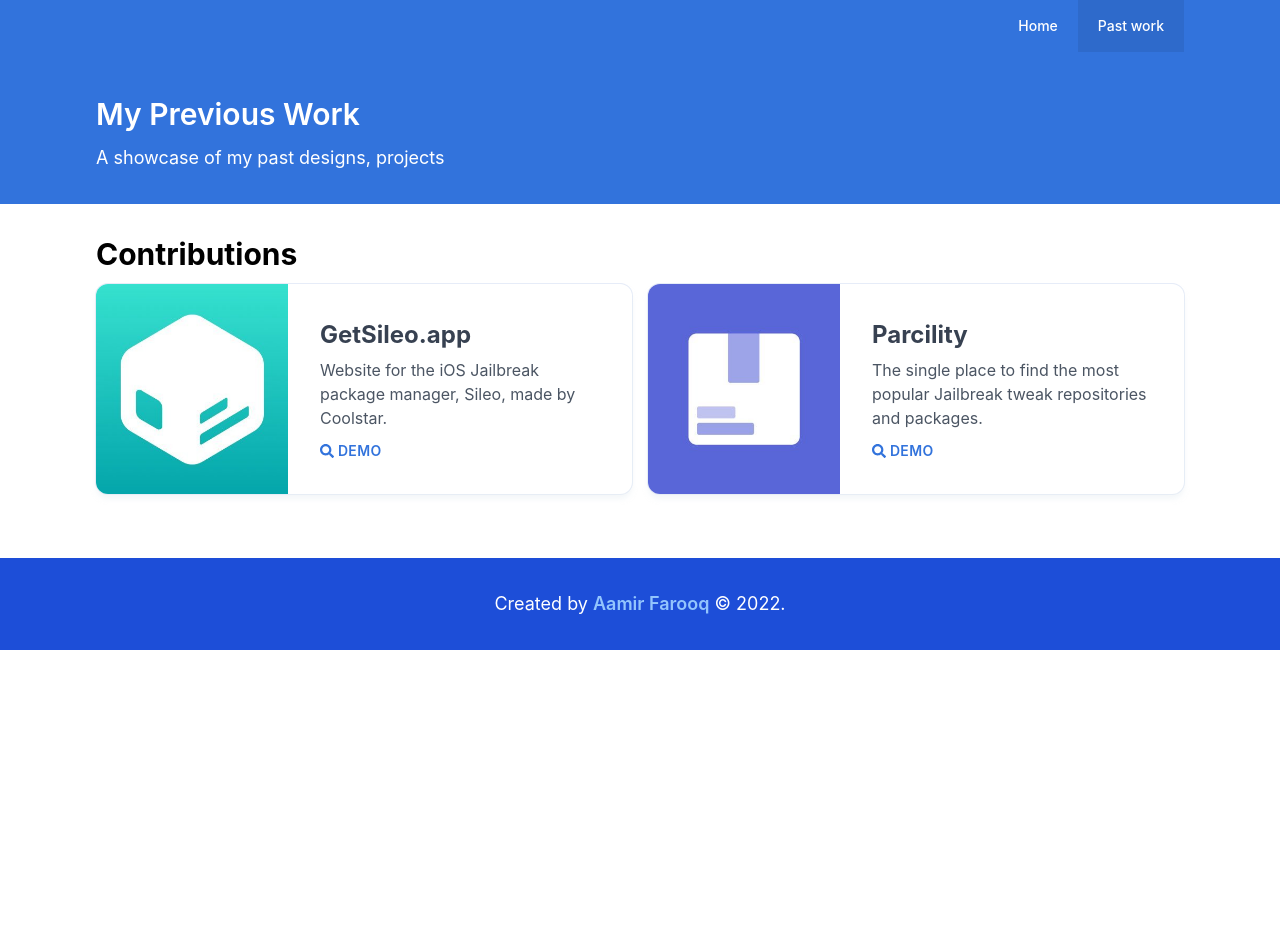
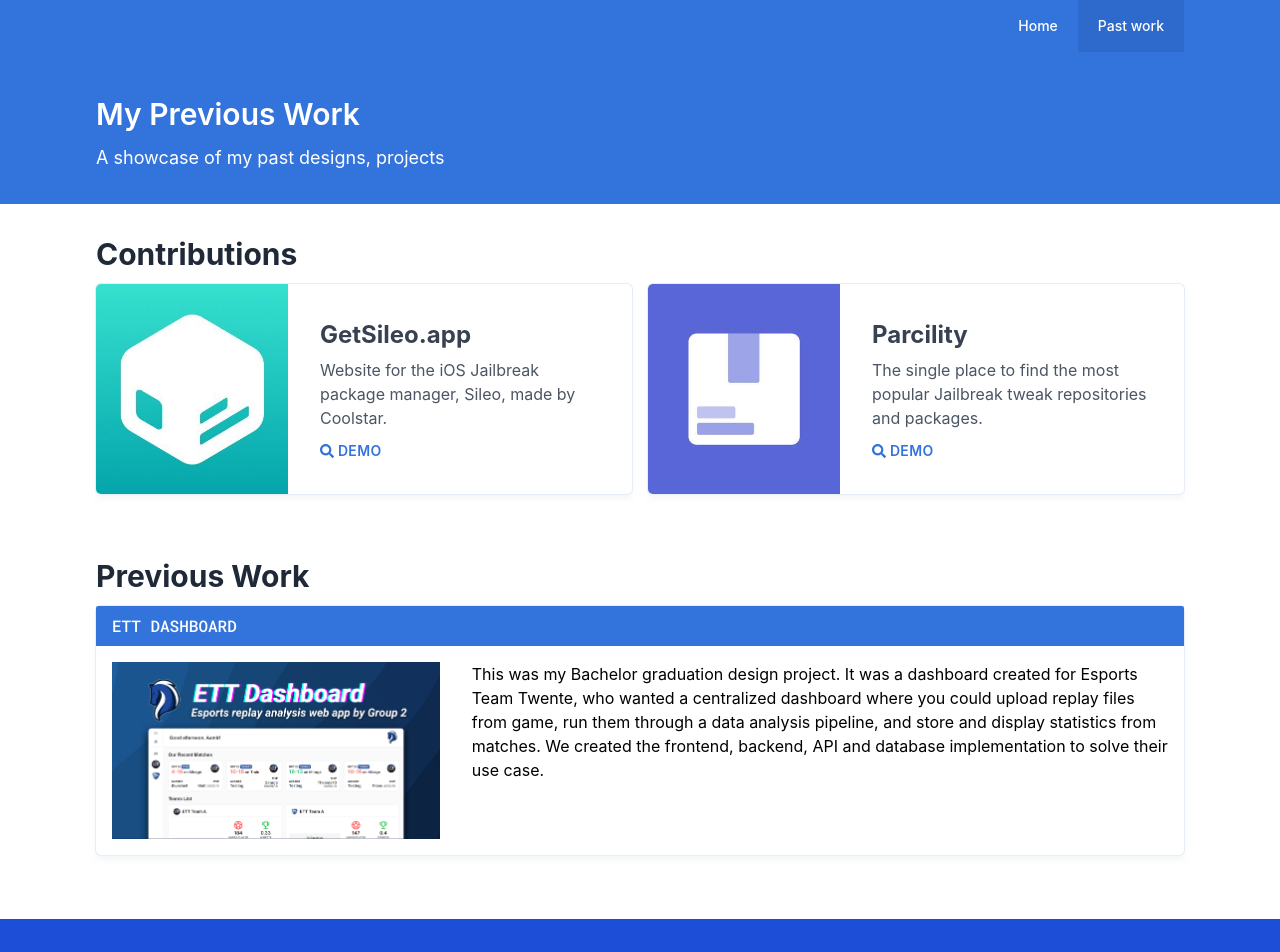
Before and after one commit to SlimShadyIAm/portfolio, a React (Create React App) app: page /past-work in a window 1280 px wide. Shown: the top 952 px of the page. Before the commit the page ends 800 px from the top, so only its background shows below. Built offline with nearby package versions, Linux system fonts and the light colour scheme; a web font is replaced by a local one.

Commit message:
Previous work

```diff
--- a/src/App.css
+++ b/src/App.css
@@ -63,4 +63,5 @@
 
 .custom-shadow {
 	box-shadow: 0 5px 5px 0 rgb(233 240 243 / 50%), 0 0 0 1px #e6ecf8;
+	border-radius: 5px;
 }
--- a/src/components/Contributions.tsx
+++ b/src/components/Contributions.tsx
@@ -29,7 +29,7 @@
 
   return (
     <div className="container mt-8 mb-16">
-      <div className="font-bold text-3xl mb-3">Contributions</div>
+      <div className="font-bold text-gray-800 text-3xl mb-3">Contributions</div>
       <div className="flex flex-row space-x-4">
         {contributions.map((contribution, index) => {
           return (
--- /dev/null
+++ b/src/components/PreviousWork.tsx
@@ -0,0 +1,33 @@
+import React from 'react'
+import ettImg from '../assets/img/works/ett-dashboard/01.png'
+
+interface Props {
+
+}
+
+const PreviousWork = (props: Props) => {
+  return (
+    <div className="container mt-8 mb-16">
+      <div className="font-bold text-gray-800 text-3xl mb-3">Previous Work</div>
+      <div className="space-y-8">
+        <Work />
+      </div>
+    </div>
+  )
+}
+
+const Work = () => {
+  return (
+    <div className="custom-shadow">
+      <div className="bg-slim-blue px-4 py-2 text-white font-mono font-normal uppercase rounded-t-sm">ETT DASHBOARD</div>
+      <div className="flex py-4 flex-row">
+        <div className="grow-[2] px-4 flex justify-center items-center">
+          <img src={ettImg} />
+        </div>
+        <div className="grow-[3] px-4 items-center">This was my Bachelor graduation design project. It was a dashboard created for Esports Team Twente, who wanted a centralized dashboard where you could upload replay files from game, run them through a data analysis pipeline, and store and display statistics from matches. We created the frontend, backend, API and database implementation to solve their use case.</div>
+      </div>
+    </div>
+  )
+}
+
+export default PreviousWork
--- a/src/routes/PastWork.tsx
+++ b/src/routes/PastWork.tsx
@@ -2,6 +2,7 @@
 import Footer from "../components/Footer"
 import Header from "../components/Header"
 import Hero from "../components/Hero"
+import PreviousWork from "../components/PreviousWork"
 
 const PastWork = () => {
     return (
@@ -11,6 +12,7 @@
                 <Hero title="My Previous Work" subtitle="A showcase of my past designs, projects" />
             </div>
             <Contributions />
+            <PreviousWork />
             <Footer />
         </>
     )
--- a/tailwind.config.js
+++ b/tailwind.config.js
@@ -5,6 +5,7 @@
   theme: {
     fontFamily: {
       sans: ['Inter', 'sans-serif'],
+      mono: ["Roboto Mono", 'monospace']
     },
     container: {
       center: true,
```
